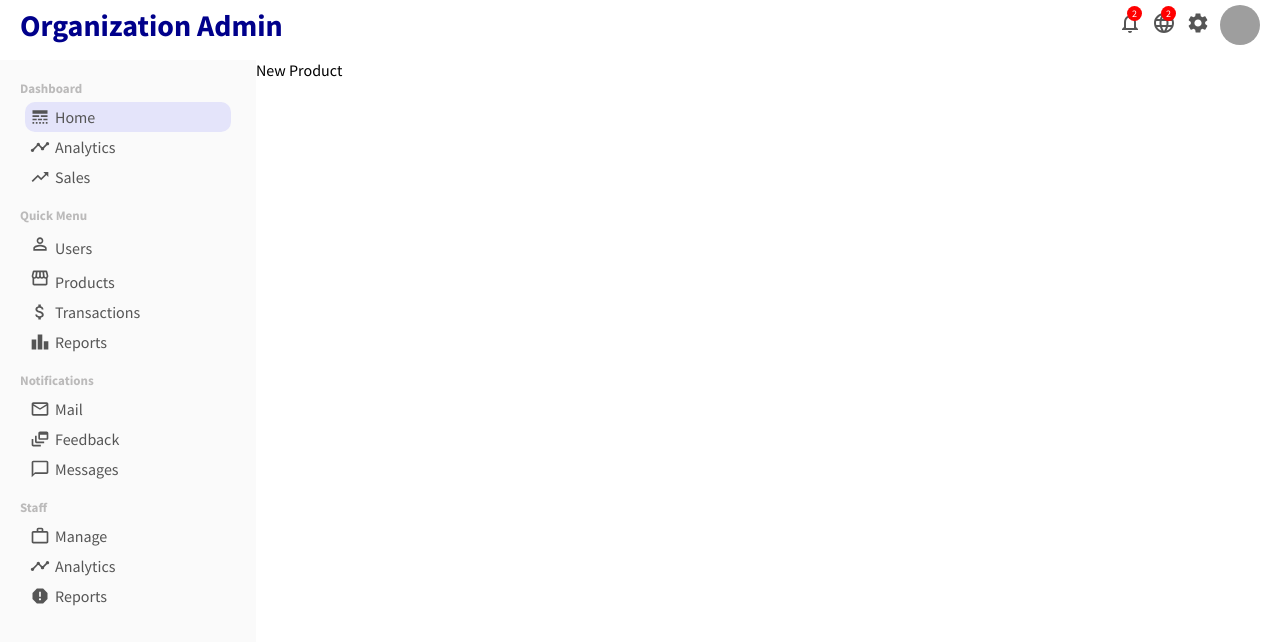
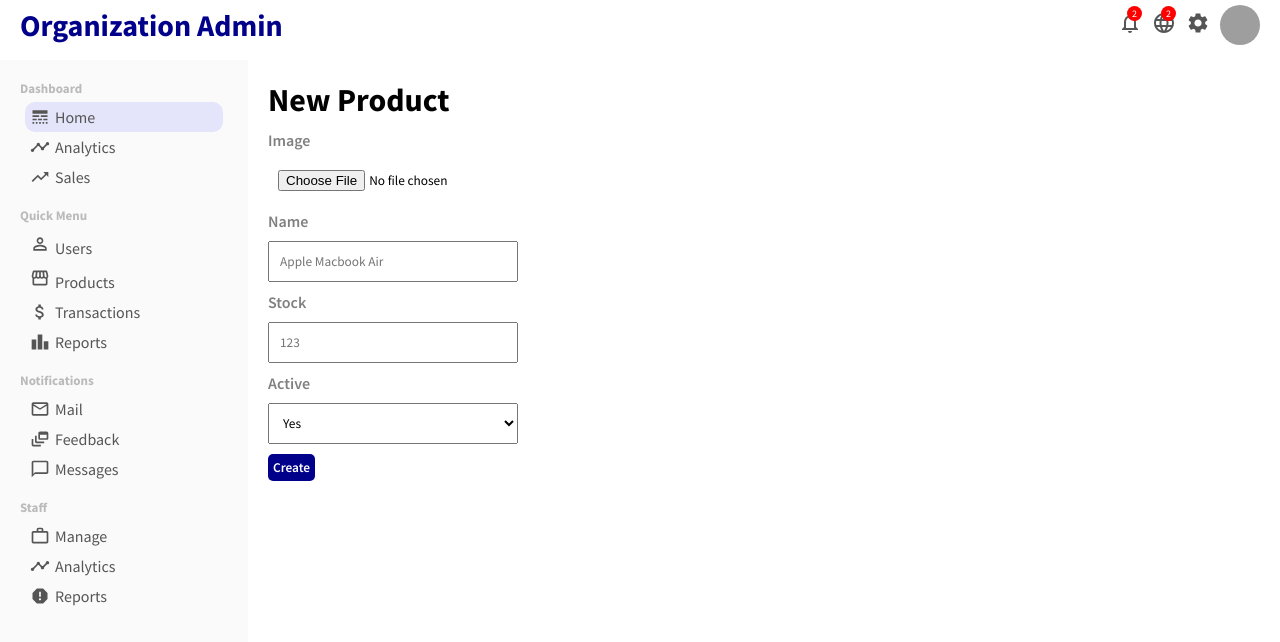
Before and after one commit to alejandropascuale/Organiation-Admin, a React (Create React App) app: page /newproduct in a window 1280 px wide. Shown: the top 642 px of the page. Built offline with nearby package versions, Linux system fonts and the light colour scheme; grey boxes are pictures that could not be loaded.

Commit message:
create form for add products

```diff
--- a/src/pages/newProduct/NewProduct.jsx
+++ b/src/pages/newProduct/NewProduct.jsx
@@ -3,7 +3,29 @@
 export default function NewProduct() {
   return (
     <div className='newProduct'>
-      New Product
+        <h1 className="addProductTitle">New Product</h1>
+        <form action="" className="addProductForm">
+                <div className="addProductItem">
+                    <label>Image</label>
+                    <input type="file" id="file" />
+                </div>
+                <div className="addProductItem">
+                    <label>Name</label>
+                    <input type="text" placeholder='Apple Macbook Air' />
+                </div>
+                <div className="addProductItem">
+                    <label>Stock</label>
+                    <input type="number" placeholder='123' />
+                </div>
+                <div className="addProductItem">
+                    <label>Active</label>
+                    <select name="active" id="active">
+                        <option value="yes">Yes</option>
+                        <option value="no">No</option>
+                    </select>
+                </div>
+                <button className="productButton">Create</button>
+            </form>
     </div>
   )
 }
--- a/src/pages/newProduct/newProduct.css
+++ b/src/pages/newProduct/newProduct.css
@@ -1,3 +1,34 @@
 .newProduct {
     flex: 4;
+    padding: 20px;
 }
+.addProductForm {
+    margin-top: 10px;
+}
+.addProductItem {
+    width: 250px;
+    display: flex;
+    flex-direction: column;
+    margin-bottom: 10px;
+}
+.addProductItem > label {
+    color: gray;
+    font-weight: 600;
+    margin-bottom: 10px;
+}
+.addProductItem > input {
+    padding: 10px;
+}
+.addProductItem > select {
+    padding: 10px;
+}
+.addProductButton {
+    margin-top: 10px;
+    padding: 7px 10px;
+    border: none;
+    border-radius: 10px;
+    background-color: darkblue;
+    color: white;
+    font-weight: 600;
+    cursor: pointer;
+}
```
